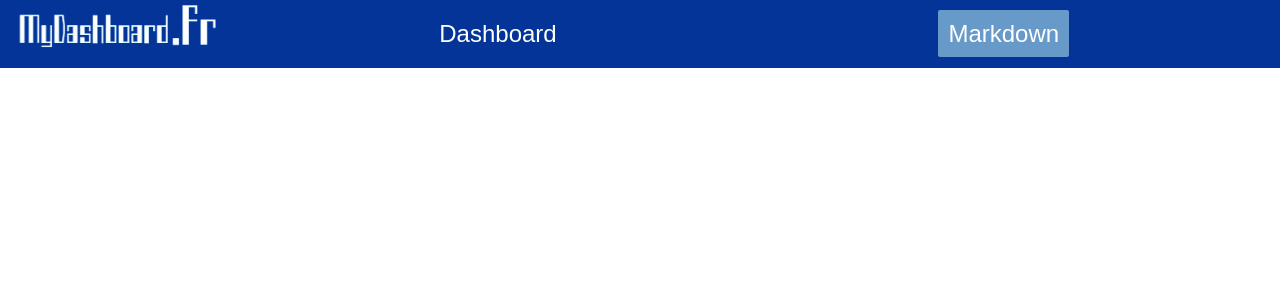
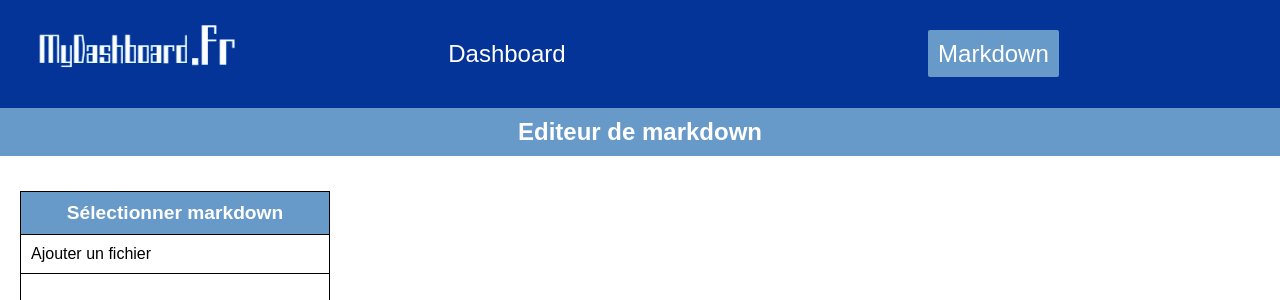
Before and after one commit to MrDevaa/Projet_DashBord_ReactJs, a React (Vite) app: page /markdown in a window 1280 px wide. Before the commit this address had no page. Shown: the top 300 px of the page. Built offline with nearby package versions, Linux system fonts and the light colour scheme.

Commit message:
fixing bugs and renamed some folders

```diff
--- a/src/App.jsx
+++ b/src/App.jsx
@@ -1,7 +1,7 @@
 import { useState } from 'react';
 import { BrowserRouter, Link, Route, Routes } from 'react-router-dom';
 import DashboardContainer from './components/dashboard/DashboardContainer.jsx';
-// import MarkdownContainer from './components/markdown/MarkdownContainer.jsx';
+import MarkdownContainer from './components/markdown/MarkdownContainer.jsx';
 import Nav from './components/Nav.jsx';
 import "./styles/reset.css";
 import './styles/global.css';
@@ -68,8 +68,8 @@ function App() {
       <BrowserRouter>
         <Nav />
         <Routes>
-          {/* <Route path="/markdown" element={<MarkdownContainer markdowns={markdowns} onUpdateMarkdown={onUpdateMarkdown} ajouterMarkdownViaInput={ajouterMarkdownViaInput} supprimerMarkdown={supprimerMarkdown}/> } /> */}
-          {/* <Route path="/markdown/:markdownid" element={<MarkdownContainer markdowns={markdowns} onUpdateMarkdown={onUpdateMarkdown} ajouterMarkdownViaInput={ajouterMarkdownViaInput} supprimerMarkdown={supprimerMarkdown}/>} /> */}
+          <Route path="/markdown" element={<MarkdownContainer markdowns={markdowns} onUpdateMarkdown={onUpdateMarkdown} ajouterMarkdownViaInput={ajouterMarkdownViaInput} supprimerMarkdown={supprimerMarkdown}/> } />
+          <Route path="/markdown/:markdownid" element={<MarkdownContainer markdowns={markdowns} onUpdateMarkdown={onUpdateMarkdown} ajouterMarkdownViaInput={ajouterMarkdownViaInput} supprimerMarkdown={supprimerMarkdown}/>} />
           <Route path="/" element={<DashboardContainer markdowns={markdowns} ajouterMarkdownViaInput={ajouterMarkdownViaInput} ajouterMarkdown={ajouterMarkdown} supprimerMarkdown={supprimerMarkdown}/>}/>
         </Routes>
       </BrowserRouter>
--- a/src/components/MarkDown/MarkdownContainer.jsx
+++ b/src/components/MarkDown/MarkdownContainer.jsx
@@ -1,7 +1,7 @@
 import { useState, useEffect } from 'react';
 import { BrowserRouter, Link, Route, Routes, useParams } from 'react-router-dom';
-import ListeMarkdowns from './Listemarkdowns/ListeMarkdowns';
-import PreviewMarkdown from './Previewmarkdown/PreviewMarkdown';
+import ListeMarkdowns from './listemarkdowns/ListeMarkdowns.jsx';
+import PreviewMarkdown from './previewmarkdown/PreviewMarkdown.jsx';
 import '../../styles/markdown.css'
 
 function MarkdownContainer({ markdowns, onUpdateMarkdown, ajouterMarkdownViaInput, supprimerMarkdown }) {
--- a/src/components/dashboard/DashboardContainer.jsx
+++ b/src/components/dashboard/DashboardContainer.jsx
@@ -5,7 +5,7 @@ import Blague from './blague/Blague.jsx';
 import RecetteDuJour from './recette/Recette.jsx';
 import Mocktail  from'./mocktail/Mocktail.jsx';
 import HistoricalDate from './dateevent/DateEvent.jsx';
-import ListeMarkdowns from '../MarkDown/ListeMarkdowns/ListeMarkDowns.jsx';
+import ListeMarkdowns from '../markdown/listemarkdowns/ListeMarkDowns.jsx';
 import FormMarkdown from '../MarkDown/FormMarkdown/FormMarkDown.jsx';
 import "../../styles/dashboard.css";
 
```
